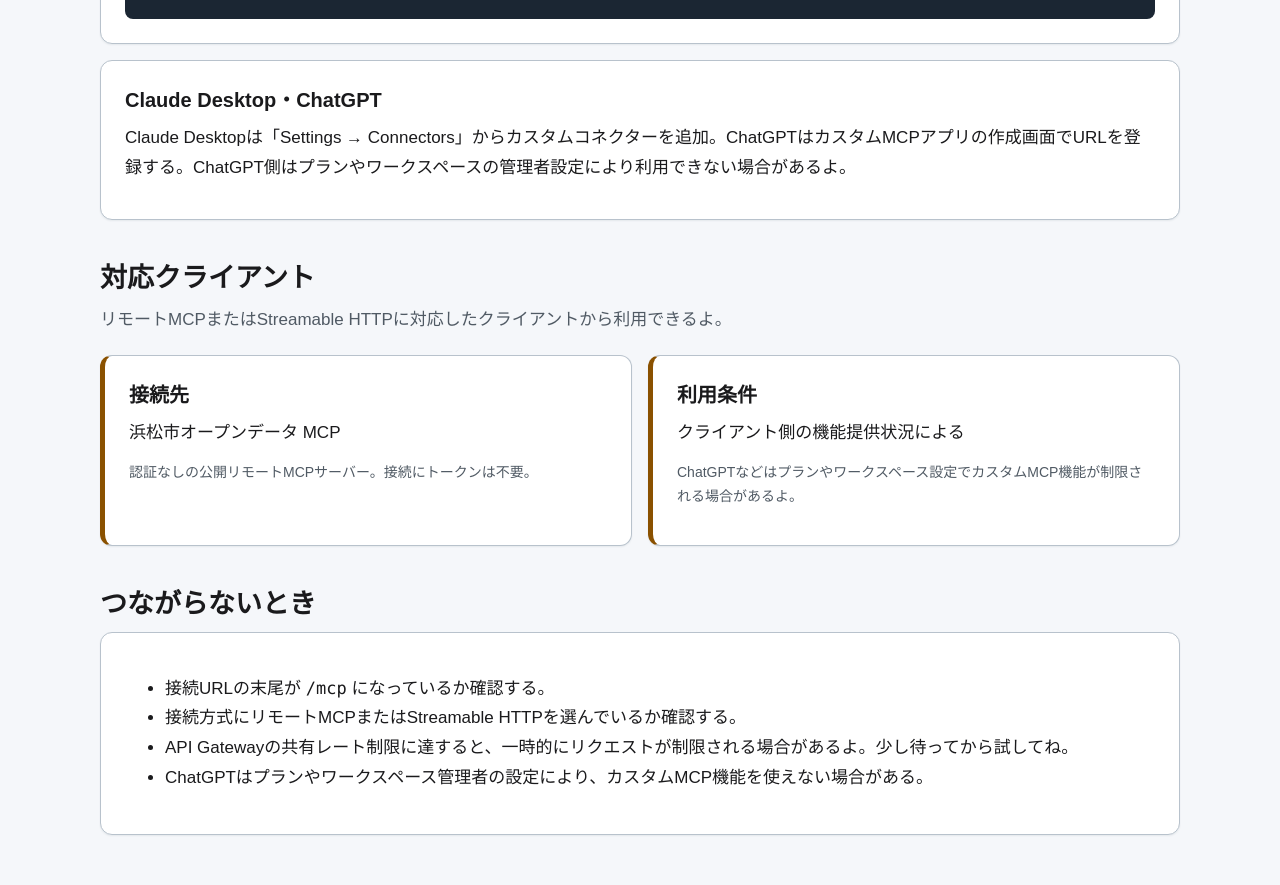
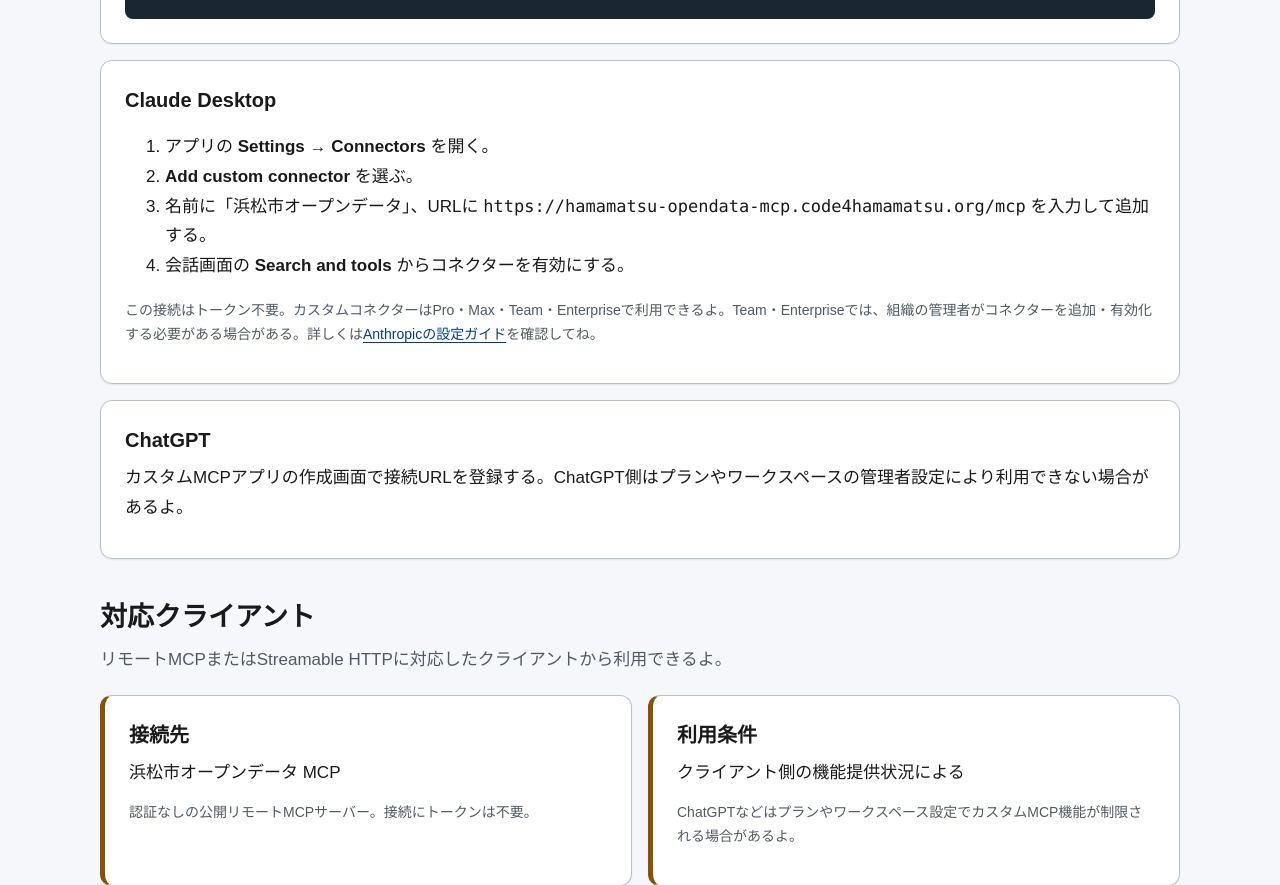
Before and after one commit to code-for-hamamatsu/hamamatsu-opendata-mcp-guide, a plain HTML site: page index.html in a window 1280 px wide. Shown: the part 2952-3837 px from the top of the page. Drawn offline with Linux system fonts and the light colour scheme.

Commit message:
Add Claude Desktop setup steps

```diff
--- a/index.html
+++ b/index.html
@@ -159,8 +159,18 @@
 }</code></pre>
       </article>
       <article class="card code-card">
-        <h3>Claude Desktop・ChatGPT</h3>
-        <p>Claude Desktopは「Settings → Connectors」からカスタムコネクターを追加。ChatGPTはカスタムMCPアプリの作成画面でURLを登録する。ChatGPT側はプランやワークスペースの管理者設定により利用できない場合があるよ。</p>
+        <h3>Claude Desktop</h3>
+        <ol>
+          <li>アプリの <strong>Settings → Connectors</strong> を開く。</li>
+          <li><strong>Add custom connector</strong> を選ぶ。</li>
+          <li>名前に「浜松市オープンデータ」、URLに <code>https://hamamatsu-opendata-mcp.code4hamamatsu.org/mcp</code> を入力して追加する。</li>
+          <li>会話画面の <strong>Search and tools</strong> からコネクターを有効にする。</li>
+        </ol>
+        <p class="small">この接続はトークン不要。カスタムコネクターはPro・Max・Team・Enterpriseで利用できるよ。Team・Enterpriseでは、組織の管理者がコネクターを追加・有効化する必要がある場合がある。詳しくは<a href="https://support.anthropic.com/en/articles/11175166-getting-started-with-custom-connectors-using-remote-mcp">Anthropicの設定ガイド</a>を確認してね。</p>
+      </article>
+      <article class="card code-card">
+        <h3>ChatGPT</h3>
+        <p>カスタムMCPアプリの作成画面で接続URLを登録する。ChatGPT側はプランやワークスペースの管理者設定により利用できない場合があるよ。</p>
       </article>
     </section>
 
```
